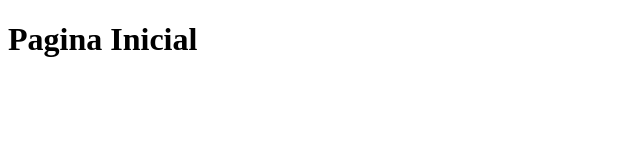
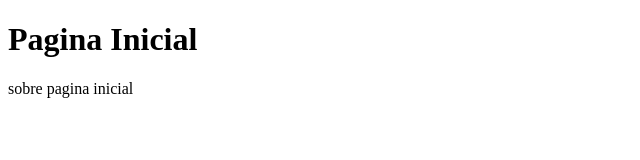
Before and after one commit to azdevopsvfc202212/lab01, a plain HTML site: page index.html in a window 1280 px wide. Shown: the whole page, without its empty margins (0-640 px from the left). Drawn offline with Linux system fonts and the light colour scheme.

Commit message:
ajustes na pagina inicial

```diff
--- a/index.html
+++ b/index.html
@@ -8,5 +8,6 @@
 </head>
 <body>
     <h1>Pagina Inicial</h1>
+    <p>sobre pagina inicial</p>
 </body>
 </html>
```
